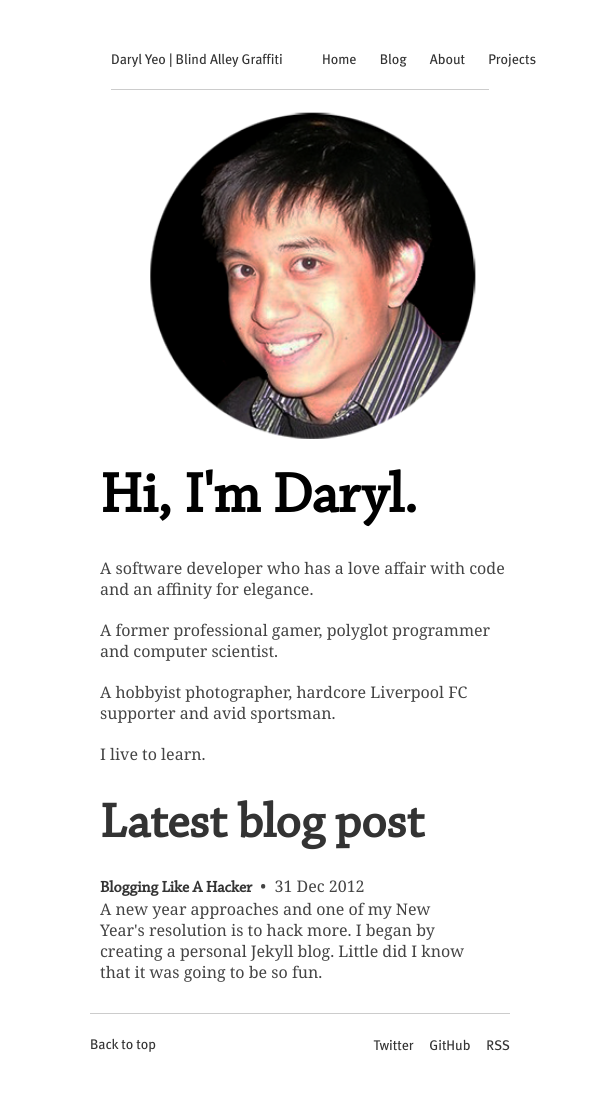
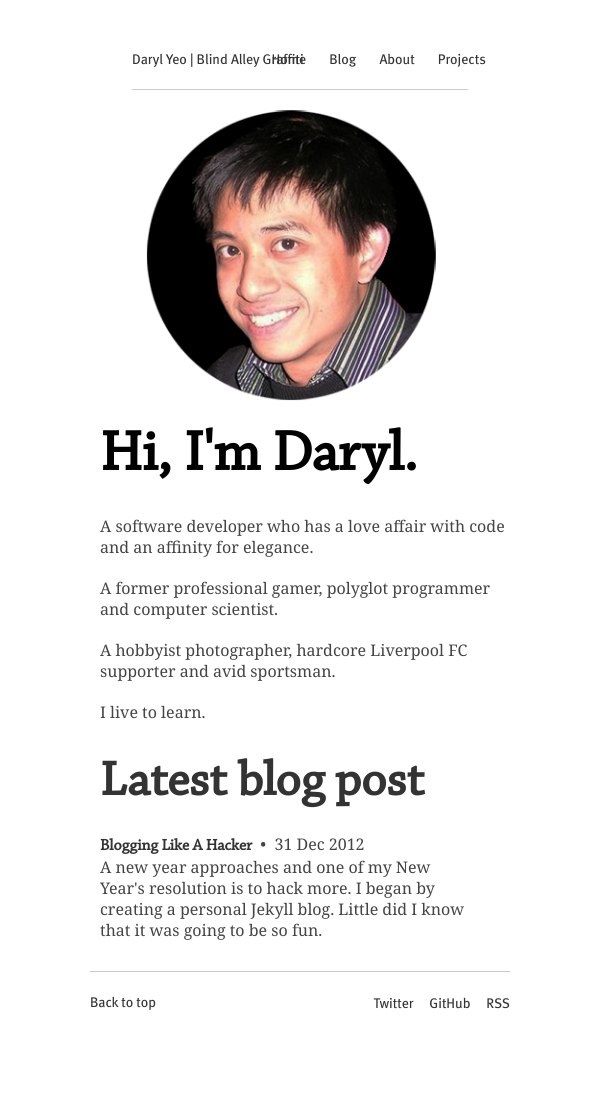
Before and after one commit to aacyun/jianxioy.github.com, a Jekyll site: the page built from index.html, in a window 600 px wide. Built offline with Jekyll 4.4.1, drawn with Linux system fonts in a browser that asks for light colours; Markdown is read by kramdown in place of the engine named in the settings; after the commit the page ends 1074 px from its top, so only the background shows below that.

Commit message:
Testing phone.

```diff
--- a/static/css/layout.css
+++ b/static/css/layout.css
@@ -194,10 +194,9 @@ a:hover {
 		#logo-primary,
 		#nav-primary,
 		#avatar,
-		#latest,
 		.back-to-top,
 		.offsite-links {
-			width: 90%;
+			width: 80%;
 		}
 		#home-avatar {
 			left: 30px;
@@ -210,6 +209,7 @@ a:hover {
 			margin-bottom: -20px;
 		}
 		#latest {
+			width: 90%;
 			position: relative;
 			top: 20px;
 			left: 10px;
```
